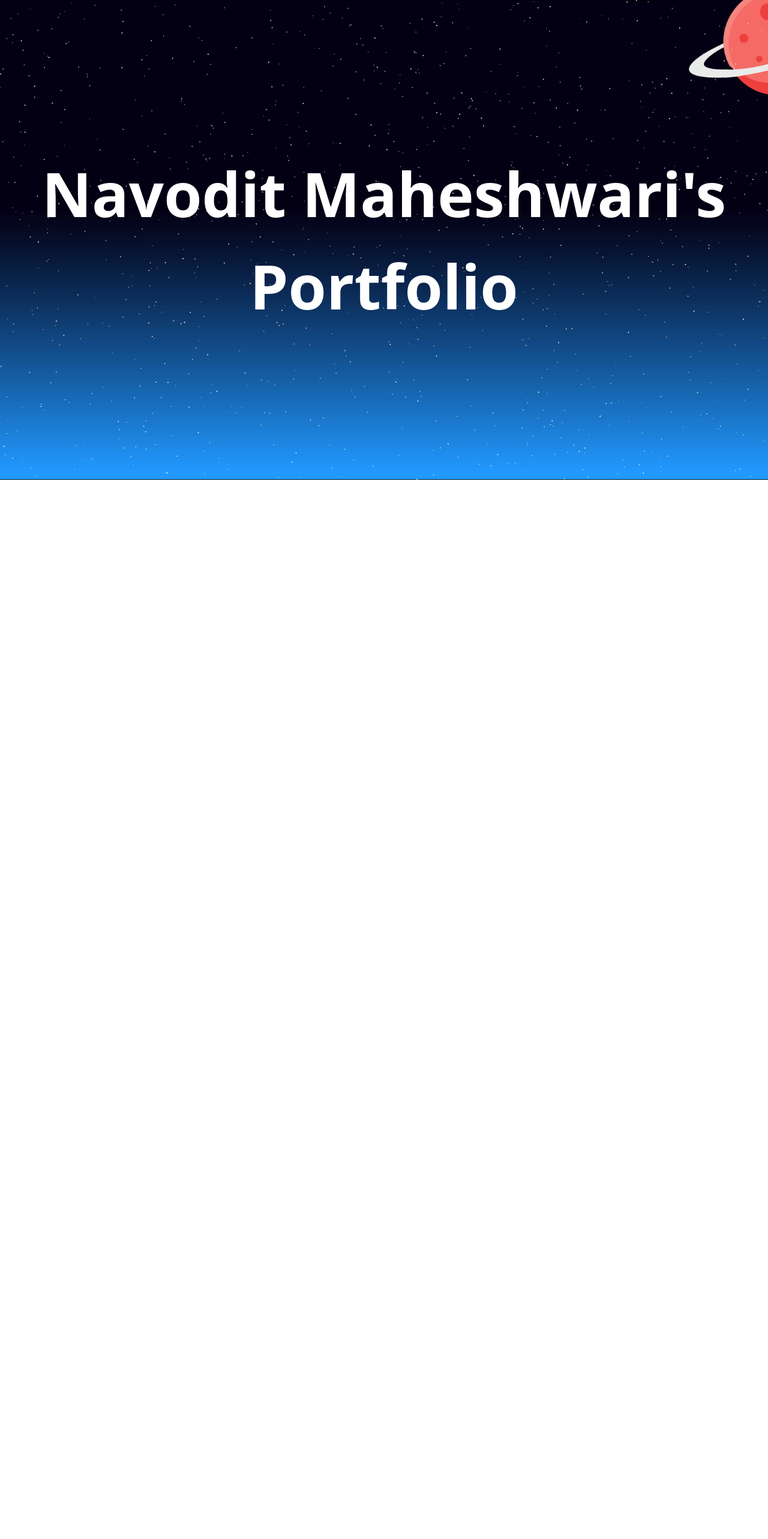
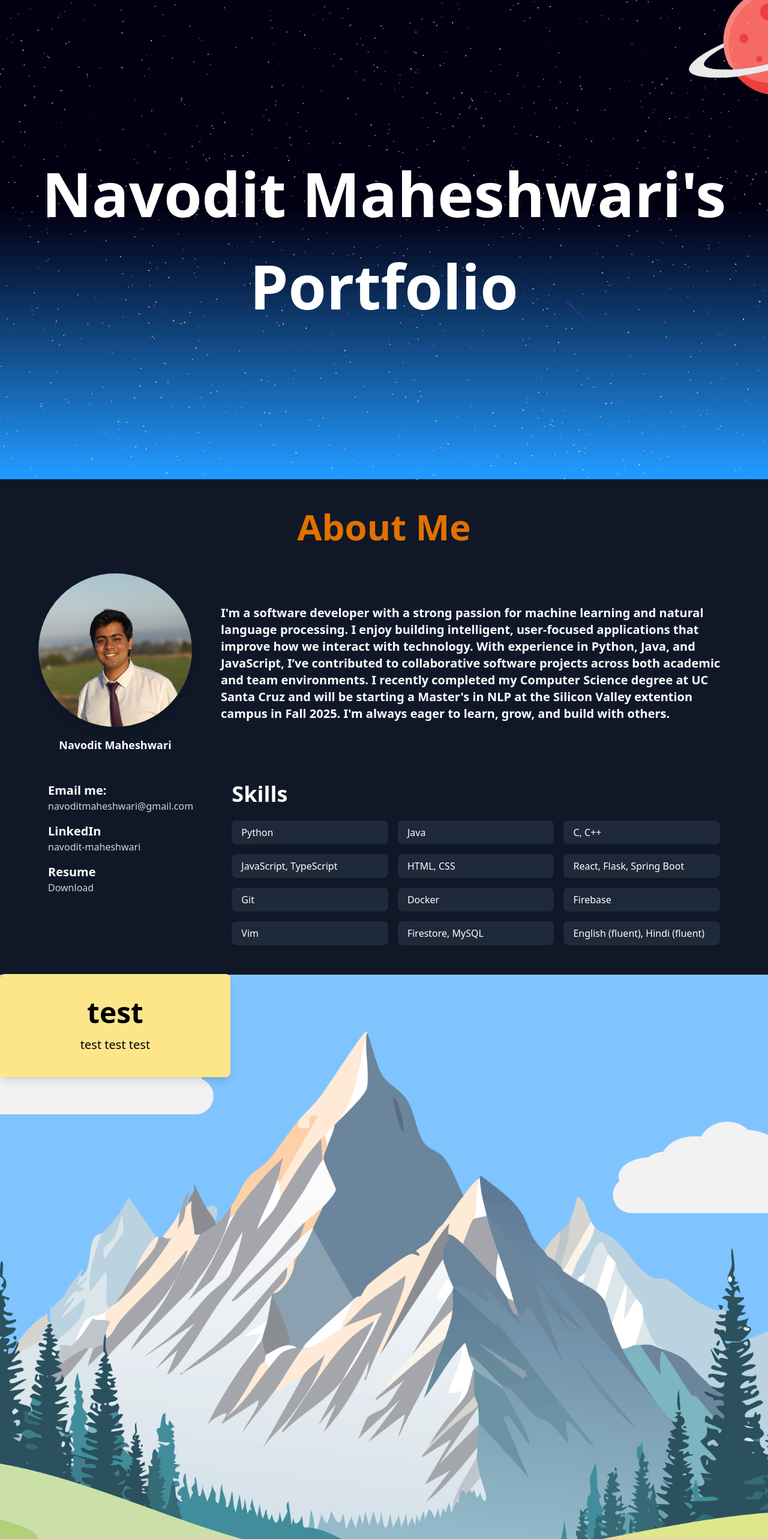
Before and after one commit to Navodit1603/NavoditPortfolio, a React (Vite) app: page / in a window 1280 px wide. Shown: the top 2566 px of the page at 60% size. Before the commit the page ends 800 px from the top, so only its background shows below. Built offline with nearby package versions, Linux system fonts and the light colour scheme.

Commit message:
removed snap

```diff
--- a/src/App.tsx
+++ b/src/App.tsx
@@ -10,19 +10,11 @@ import Skills from './components/Skills';
 function App() {
 
     return (
-        <div className="snap-y snap-mandatory overflow-y-scroll h-screen ">
-            <div className="snap-always snap-center">
-                <Home />
-            </div>
-            <div className="snap-always snap-center" >
-                <About />
-            </div>
-            <div className="snap-always snap-center">
-                <Projects />
-            </div>
-            <div className="snap-always snap-center" >
-                <Skills />
-            </div>
+        <div>
+            <Home />
+            <About />
+            <Projects />
+            <Skills />
         </div>
     );
 }
```
